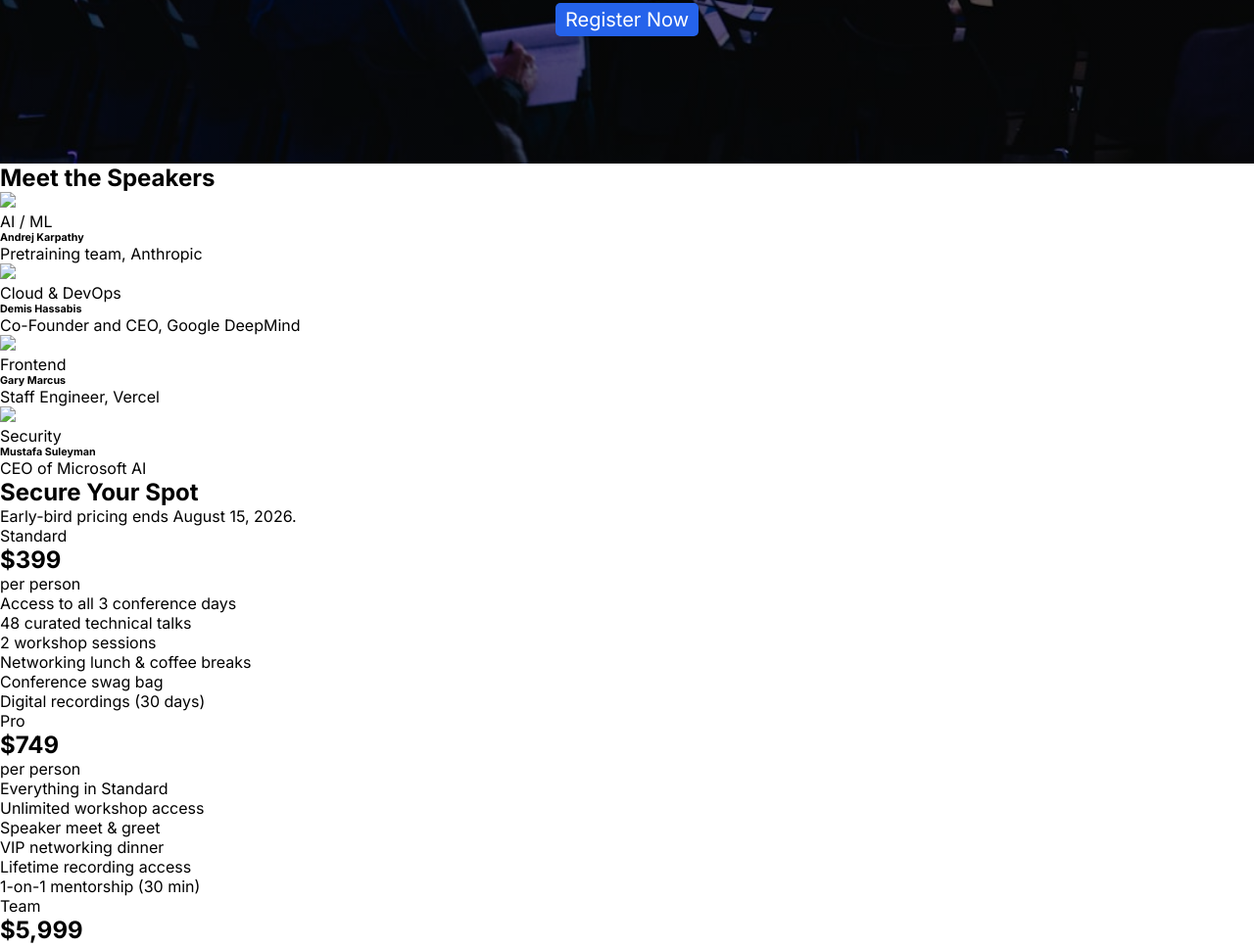
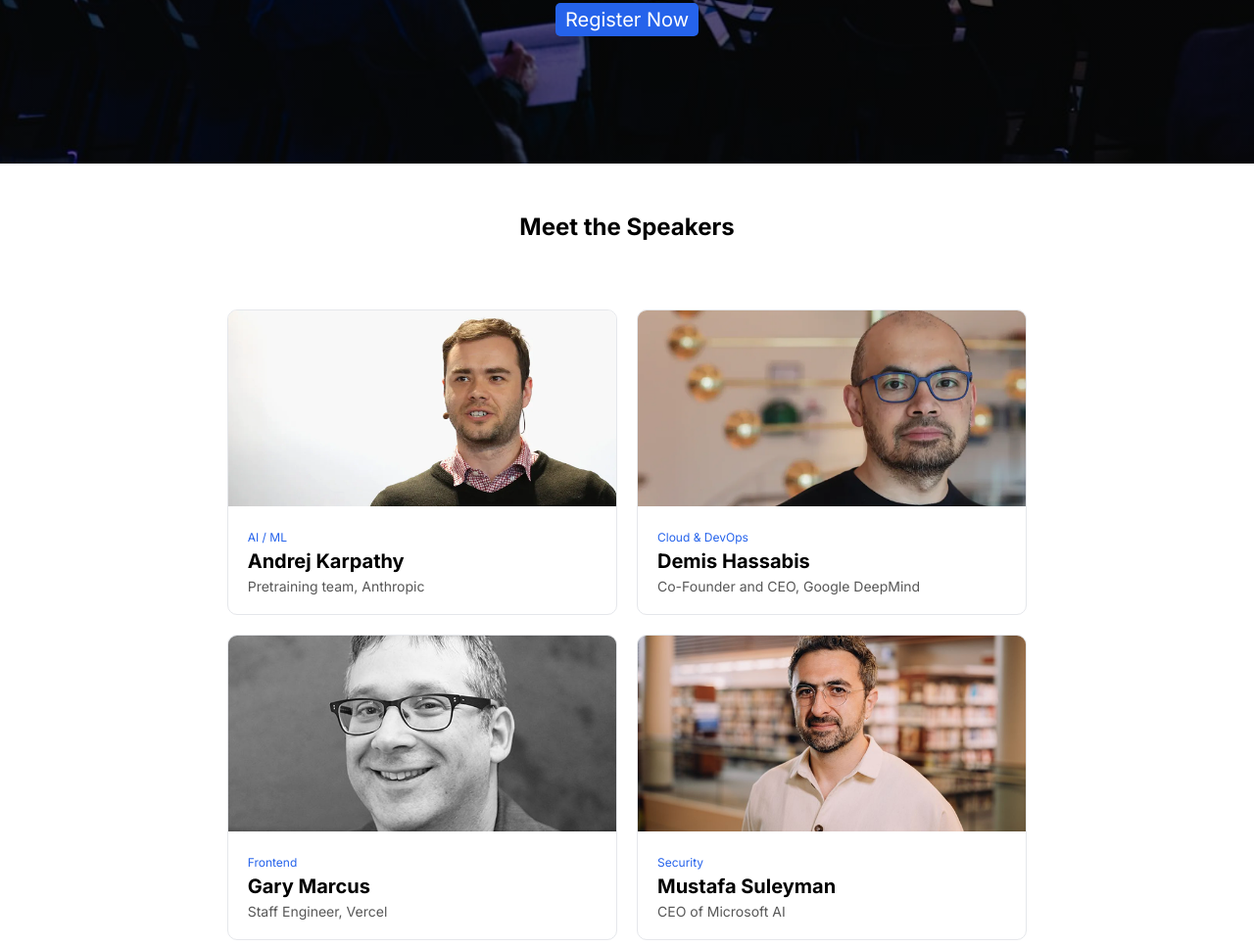
Before and after one commit to sanjida-06/B14-A01-DevConf-2026, a plain HTML site: page index.html in a window 1280 px wide. Shown: the part 761-1728 px from the top of the page at 98% size. Drawn offline with Linux system fonts and the light colour scheme.

Commit message:
second-commit-spearker-info-update

```diff
--- a/index.html
+++ b/index.html
@@ -35,35 +35,35 @@
        <!-- hero section ended -->
        <!-- Meet the speakers part start -->
         <section>
-            <div><h1>Meet the Speakers</h1></div>
+            <div class="speaker-info-container"><h1>Meet the Speakers</h1></div>
             <div class="all-box-container">
                 <div class="upperside-box-container">
-                    <div>
-                        <img src="andrej.png">
-                        <p class="speciality">AI / ML</p>
+                    <div class="speakers">
+                        <img src="./assets/andrej.png">
+                        <div class="box-info"><p class="speciality">AI / ML</p>
                         <h6>Andrej Karpathy</h6>
-                        <p>Pretraining team, Anthropic</p>
+                        <p class="speaker-profession">Pretraining team, Anthropic</p></div>
                     </div>
-                     <div>
-                        <img src="demis.png">
-                        <p class="speciality">Cloud & DevOps</p>
+                     <div class="speakers">
+                        <img src="./assets/demis.png">
+                        <div class="box-info"><p class="speciality">Cloud & DevOps</p>
                         <h6>Demis Hassabis</h6>
-                        <p>Co-Founder and CEO, Google DeepMind</p>
+                        <p class="speaker-profession">Co-Founder and CEO, Google DeepMind</p></div>
                     </div>
                 </div>
 
                 <div class="lowerside-box-container">
-                <div>
-                        <img src="gary.png">
-                        <p class="speciality">Frontend</p>
+                <div class="speakers">
+                        <img src="./assets/gary.png">
+                        <div class="box-info"><p class="speciality">Frontend</p>
                         <h6>Gary Marcus</h6>
-                        <p>Staff Engineer, Vercel</p>
+                        <p class="speaker-profession">Staff Engineer, Vercel</p></div>
                     </div>
-                     <div>
-                        <img src="mustafa.png">
-                        <p class="speciality">Security</p>
+                     <div class="speakers">
+                        <img src="./assets/mustafa.png">
+                        <div class="box-info"><p class="speciality">Security</p>
                         <h6>Mustafa Suleyman</h6>
-                        <p>CEO of Microsoft AI</p>
+                        <p class="speaker-profession">CEO of Microsoft AI</p></div>
                     </div>
                 </div>
             </div>
--- a/styles/style.css
+++ b/styles/style.css
@@ -58,3 +58,51 @@
 #register-btn{
     font-size: 20px;
 }
+.speaker-info-container{
+    text-align: center;
+    padding: 50px 0 50px 0;
+}
+.upperside-box-container{
+    display: flex;
+    justify-content: center;
+    gap: 20px;
+}
+.lowerside-box-container{
+    display: flex;
+    justify-content: center;
+    gap: 20px;
+}
+.speakers{
+    overflow: hidden;
+    border: 1px solid #E5E7EB;
+    border-radius: 10px;
+}
+.all-box-container{
+    display: flex;
+    flex-direction: column;
+    gap: 20px;
+    max-width: 1200px;
+    margin: auto;
+    padding: 20px;
+}
+.all-box-container .speakers img{
+    width: 100%;
+    height: 200px;
+    object-fit: cover;
+}
+.speciality{
+    color: #2563EB;
+    font-size: 12px;
+}
+.speaker-profession{
+    font-size: 14px;
+    color: #575757;
+
+}
+.all-box-container .speakers h6{
+    font-size: 20px;
+    padding: 5px 0;
+}
+.box-info{
+    padding: 20px;
+}
```
